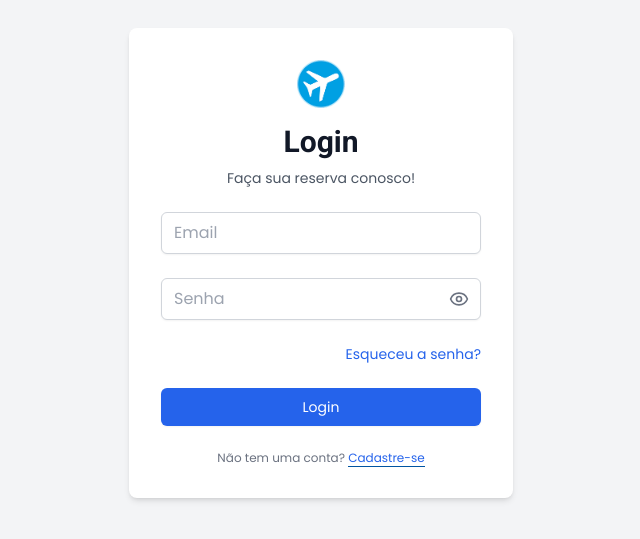
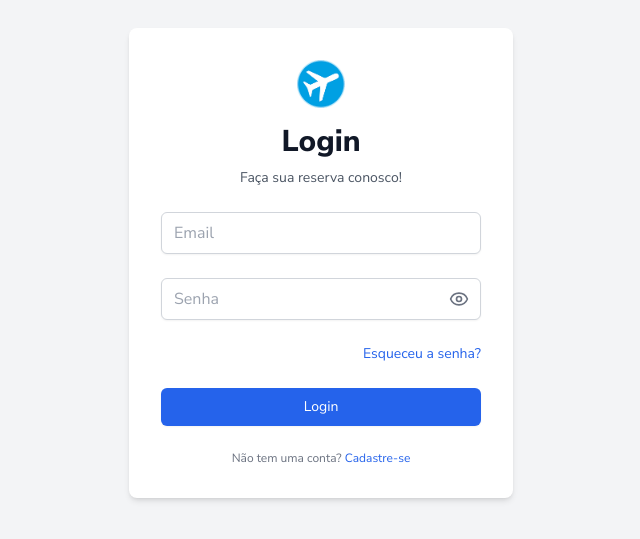
Before and after one commit to decolei-net/decolei-net-front, a React (Vite) app: page /login in a window 1280 px wide. Shown: the part 153-692 px from the top of the page, without its empty margins (319-959 px from the left). Built offline with nearby package versions, Linux system fonts and the light colour scheme.

Commit message:
feat: remove sublinhado e alterar cor do card principal de pacotes"

```diff
--- a/src/components/Card.jsx
+++ b/src/components/Card.jsx
@@ -13,7 +13,7 @@ export default function Card({ pacote }) {
     }
 
     // Tenta encontrar a primeira mídia que NÃO é um vídeo
-        const primeiraImagem = pacote.imagens.find(midia => !midia.isVideo);
+    const primeiraImagem = pacote.imagens.find((midia) => !midia.isVideo);
 
     if (primeiraImagem) {
       return `${API_BASE_URL}/${primeiraImagem.url}`;
@@ -33,7 +33,9 @@ export default function Card({ pacote }) {
       <img
         src={imagemDoCard}
         alt={`Imagem do pacote para ${pacote.destino}`}
-                onError={(e) => { e.currentTarget.src = placeholderImg; }}
+        onError={(e) => {
+          e.currentTarget.src = placeholderImg;
+        }}
         className="w-full h-40 object-cover"
       />
       <div className="p-3 flex-1 flex flex-col justify-between">
@@ -43,15 +45,17 @@ export default function Card({ pacote }) {
           <div className="flex items-center mt-1">
             <StarRating rating={pacote.mediaAvaliacoes} />
             {temAvaliacoes && (
-                            <span className="text-xs text-gray-500 ml-1">
-                                ({pacote.totalAvaliacoes})
-                            </span>
+              <span className="text-xs text-gray-500 ml-1">({pacote.totalAvaliacoes})</span>
             )}
           </div>
         </div>
         <div className="mt-2">
-    <p className="text-lg font-extrabold text-gray-900">
-        R$ {pacote.valor?.toLocaleString('pt-BR', { minimumFractionDigits: 2, maximumFractionDigits: 2 })}
+          <p className="text-lg font-bold text-blue-800">
+            R${' '}
+            {pacote.valor?.toLocaleString('pt-BR', {
+              minimumFractionDigits: 2,
+              maximumFractionDigits: 2,
+            })}
           </p>
           <p className="text-xs text-gray-500 -mt-1">por pessoa</p>
         </div>
--- a/src/components/NavBar.jsx
+++ b/src/components/NavBar.jsx
@@ -1,7 +1,8 @@
-import { useState } from 'react'; // 1. Importar o useState
+// src/components/NavBar.jsx
+import { useState } from 'react';
 import { Link, useNavigate } from 'react-router-dom';
 import { useSelector, useDispatch } from 'react-redux';
-import { UserCircle, LogOut, LogIn, UserPlus, Menu, X } from 'lucide-react'; // 2. Importar ícones Menu e X
+import { UserCircle, LogOut, LogIn, UserPlus, Menu, X } from 'lucide-react';
 import { logout } from '../store/authSlice';
 import logoImage from '../assets/decolei.png';
 
@@ -9,19 +10,19 @@ export default function NavBar() {
   const { token, user } = useSelector((state) => state.auth);
   const dispatch = useDispatch();
   const navigate = useNavigate();
-    const [isMenuOpen, setIsMenuOpen] = useState(false); // 3. Estado para controlar o menu
+  const [isMenuOpen, setIsMenuOpen] = useState(false);
 
   const handleLogout = () => {
     dispatch(logout());
     navigate('/login');
-        setIsMenuOpen(false); // Fechar menu ao deslogar
+    setIsMenuOpen(false);
   };
 
   const handleLinkClick = () => {
-        setIsMenuOpen(false); // Fechar menu ao clicar em um link
+    setIsMenuOpen(false);
   };
 
-    const homeLink = token ? "/home" : "/";
+  const homeLink = token ? '/home' : '/';
 
   return (
     <header className="bg-blue-800 bg-opacity-90 text-white shadow-md backdrop-blur-sm sticky top-0 z-50">
@@ -33,15 +34,24 @@ export default function NavBar() {
 
         {/* Centro: Links de Navegação (Desktop) */}
         <div className="hidden md:flex justify-center items-center space-x-8">
-                    <Link to={homeLink} className="no-decoration text-gray-300 hover:text-white transition-colors duration-200">
+          <Link
+            to={homeLink}
+            className="text-gray-300 hover:text-white transition-colors duration-200"
+          >
             Home
           </Link>
           {token && (
-                        <Link to="/suporte" className="text-gray-300 hover:text-white transition-colors duration-200">
+            <Link
+              to="/suporte"
+              className="text-gray-300 hover:text-white transition-colors duration-200"
+            >
               Suporte
             </Link>
           )}
-                    <Link to="/minha-conta" className="text-gray-300 hover:text-white transition-colors duration-200">
+          <Link
+            to="/minha-conta"
+            className="text-gray-300 hover:text-white transition-colors duration-200"
+          >
             Perfil
           </Link>
         </div>
@@ -49,17 +59,27 @@ export default function NavBar() {
         {/* Direita: Ações do Usuário (Desktop) */}
         <div className="hidden md:flex items-center space-x-4">
           {token && user ? (
-                        <button onClick={handleLogout} className="flex items-center space-x-2 p-2 rounded-md hover:bg-red-600 transition-colors duration-200" title="Sair">
+            <button
+              onClick={handleLogout}
+              className="flex items-center space-x-2 p-2 rounded-md hover:bg-red-600 transition-colors duration-200"
+              title="Sair"
+            >
               <LogOut size={20} />
               <span>Sair</span>
             </button>
           ) : (
             <>
-                            <Link to="/login" className="flex items-center space-x-2 p-2 rounded-md hover:bg-blue-600 transition-colors duration-200">
+              <Link
+                to="/login"
+                className="flex items-center space-x-2 p-2 rounded-md hover:bg-blue-600 transition-colors duration-200"
+              >
                 <LogIn size={20} />
                 <span>Login</span>
               </Link>
-                            <Link to="/cadastro" className="flex items-center space-x-2 px-3 py-2 rounded-md bg-blue-500 hover:bg-blue-400 transition-colors duration-200">
+              <Link
+                to="/cadastro"
+                className="flex items-center space-x-2 px-3 py-2 rounded-md bg-blue-500 hover:bg-blue-400 transition-colors duration-200"
+              >
                 <UserPlus size={20} />
                 <span>Cadastre-se</span>
               </Link>
@@ -80,27 +100,56 @@ export default function NavBar() {
         <div className="md:hidden bg-black bg-opacity-90 absolute w-full">
           <div className="flex flex-col items-center space-y-4 py-6">
             {/* Links do Menu Mobile */}
-                        <Link to={homeLink} className="text-gray-300 hover:text-white text-lg" onClick={handleLinkClick}>Home</Link>
+            <Link
+              to={homeLink}
+              className="text-gray-300 hover:text-white text-lg"
+              onClick={handleLinkClick}
+            >
+              Home
+            </Link>
             {token && (
-                            <Link to="/suporte" className="text-gray-300 hover:text-white text-lg" onClick={handleLinkClick}>Suporte</Link>
+              <Link
+                to="/suporte"
+                className="text-gray-300 hover:text-white text-lg"
+                onClick={handleLinkClick}
+              >
+                Suporte
+              </Link>
             )}
-                        <Link to="/minha-conta" className="text-gray-300 hover:text-white text-lg" onClick={handleLinkClick}>Perfil</Link>
+            <Link
+              to="/minha-conta"
+              className="text-gray-300 hover:text-white text-lg"
+              onClick={handleLinkClick}
+            >
+              Perfil
+            </Link>
 
             <hr className="w-3/4 border-gray-700 my-2" />
 
             {/* Ações do Usuário no Menu Mobile */}
             {token && user ? (
-                            <button onClick={handleLogout} className="flex items-center space-x-2 text-lg text-red-400 hover:text-red-300">
+              <button
+                onClick={handleLogout}
+                className="flex items-center space-x-2 text-lg text-red-400 hover:text-red-300"
+              >
                 <LogOut size={20} />
                 <span>Sair</span>
               </button>
             ) : (
               <>
-                                <Link to="/login" className="flex items-center space-x-2 text-lg text-blue-400 hover:text-blue-300" onClick={handleLinkClick}>
+                <Link
+                  to="/login"
+                  className="flex items-center space-x-2 text-lg text-blue-400 hover:text-blue-300"
+                  onClick={handleLinkClick}
+                >
                   <LogIn size={20} />
                   <span>Login</span>
                 </Link>
-                                <Link to="/cadastro" className="flex items-center space-x-2 text-lg text-gray-300 hover:text-white" onClick={handleLinkClick}>
+                <Link
+                  to="/cadastro"
+                  className="flex items-center space-x-2 text-lg text-gray-300 hover:text-white"
+                  onClick={handleLinkClick}
+                >
                   <UserPlus size={20} />
                   <span>Cadastre-se</span>
                 </Link>
--- a/src/index.css
+++ b/src/index.css
@@ -1,5 +1,6 @@
-/* 1. Um único import para todas as fontes do Google Fonts */
-@import url('https://fonts.googleapis.com/css2?family=Poppins:wght@400;600;700&family=Roboto:wght@400;600;700&display=swap');
+/* src/index.css */
+/* 1. Trocamos a importação para buscar a fonte 'Nunito Sans' */
+@import url('https://fonts.googleapis.com/css2?family=Nunito+Sans:wght@400;600;700;800&display=swap');
 
 @tailwind base;
 @tailwind components;
@@ -11,15 +12,15 @@
   border-radius: 2px;
 }
 
-/* 2. Estilo base do body com a fonte padrão 'Poppins' */
+/* 2. Aplicamos a nova fonte 'Nunito Sans' como padrão para todo o corpo do site */
 body {
   margin: 0;
   box-sizing: border-box;
-  font-family: 'Poppins', sans-serif;
+  font-family: 'Nunito Sans', sans-serif;
   transition:
     background-color 0.2s ease,
     color 0.2s ease;
-  background-color: #fafafa; /* Corrigido: adicionado '#' */
+  background-color: #fafafa;
   color: #111111;
 }
 
@@ -28,15 +29,14 @@ body.dark-mode {
   color: #ffffff;
 }
 
-/* 3. Fonte 'Roboto' para os cabeçalhos */
-
+/* 3. Garantimos que os títulos também usem a mesma fonte para consistência */
 h1,
 h2,
 h3,
 h4,
 h5,
 h6 {
-  font-family: 'Roboto', sans-serif;
+  font-family: 'Nunito Sans', sans-serif;
   margin: 0;
   padding: 0;
 }
@@ -44,7 +44,7 @@ h6 {
 h1 {
   font-size: 2.5rem;
   line-height: 1.2;
-  font-weight: 700;
+  font-weight: 800; /* Usando um peso mais forte que importamos */
 }
 
 h2 {
@@ -56,7 +56,7 @@ h2 {
 h3 {
   font-size: 1.75rem;
   line-height: 1.25;
-  font-weight: 600;
+  font-weight: 700;
 }
 
 h4 {
@@ -77,7 +77,6 @@ h6 {
   font-weight: 600;
 }
 
-/* Estilos de texto base */
 p,
 li {
   font-size: 1rem;
@@ -93,19 +92,19 @@ li.dark-mode {
 }
 
 strong {
-  font-weight: 600;
+  font-weight: 700; /* Aumentamos o peso para melhor contraste */
 }
 
 a {
   word-break: break-word;
   color: rgb(0, 84, 161);
   text-decoration: none;
-  border-bottom: 1px solid rgb(0, 84, 161);
   transition: color 0.2s;
 }
 
 a:hover {
   color: rgb(0, 50, 100);
+  text-decoration: underline;
 }
 
 .referencia {
@@ -114,8 +113,6 @@ a:hover {
   font-weight: 400;
   letter-spacing: 0.15px;
 }
-
-/* 5. Media queries com sintaxe CSS padrão */
 
 @media (max-width: 768px) {
   h1 {
```
Lines whose indentation alone changed are shown as unchanged.
